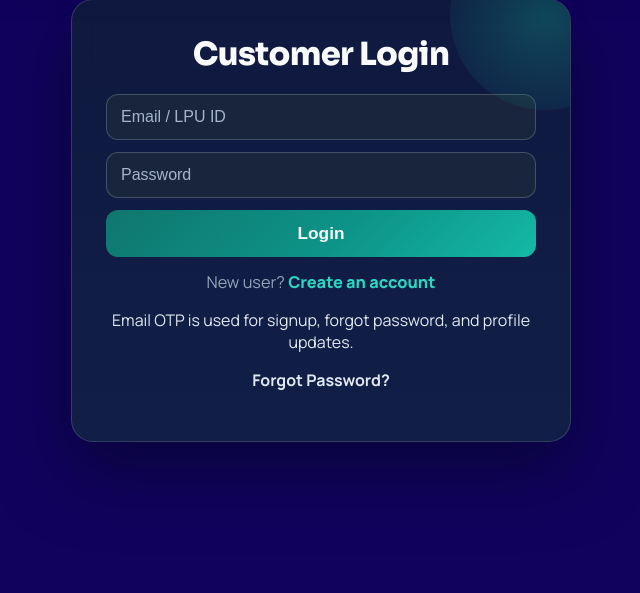
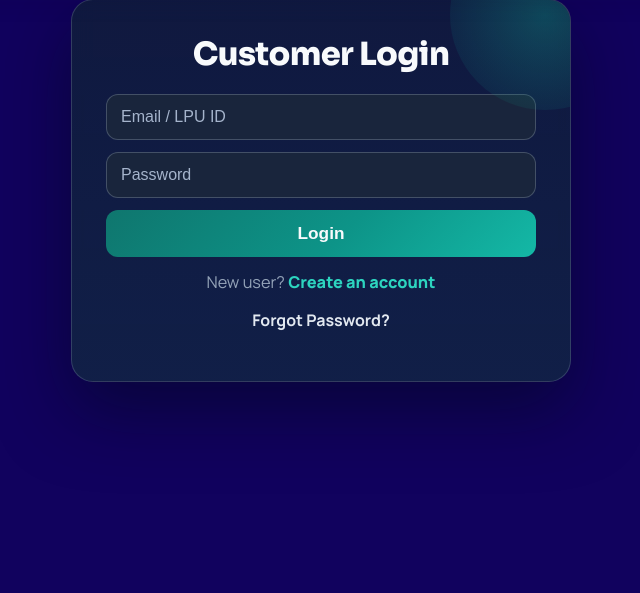
Before and after one commit to mukundkhandelwal463/RoyalWheels, a Django app: template backend/app/templates/login.html in a window 1280 px wide. Shown: the part 113-706 px from the top of the page, without its empty margins (319-959 px from the left). Run offline with Django 5.2, Linux system fonts and the light colour scheme; the template is opened without the code that fills it, so the values that code supplies are empty.

Commit message:
Remove customer OTP helper text from login

```diff
--- a/backend/app/templates/login.html
+++ b/backend/app/templates/login.html
@@ -50,7 +50,6 @@
     <p class="switch">
       New user? <a href="signup.html">Create an account</a>
     </p>
-    <p class="auth-meta">Email OTP is used for signup, forgot password, and profile updates.</p>
     <p class="auth-meta"><a href="/forgot-password.html">Forgot Password?</a></p>
   </div>
 </main>
```
